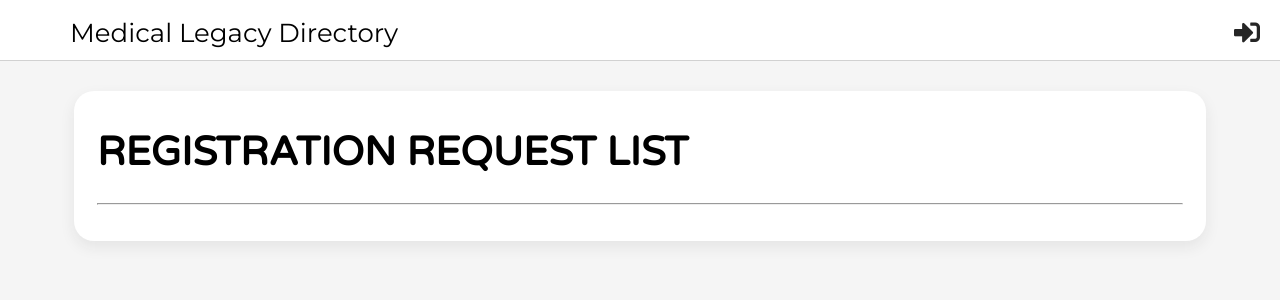
After one commit to TanmoySG/MedicalRecordsDirectory, a PHP site: page /requestList.php in a window 1280 px wide. The commit adds this page. Shown: the top 300 px of the page. Run offline with PHP 8.4, Linux system fonts and the light colour scheme; data that the repository does not hold is empty; some libraries are stand-ins or nearby versions; some web fonts are replaced.

Commit message:
Add files via upload

```diff
--- /dev/null
+++ b/register.php
@@ -0,0 +1,6 @@
+<?php
+/*
+ * Project by Tanmoy Sen Gupta | tanmoysps@gmail.com | www.tanmoysg.com
+ */
+
+include 'connection.php';
--- /dev/null
+++ b/requestList.php
@@ -0,0 +1,83 @@
+<!DOCTYPE html>
+<!--
+Project by Tanmoy Sen Gupta | tanmoysps@gmail.com | www.tanmoysg.com
+-->
+<html>
+    <head>
+        <meta charset="UTF-8">
+        <title>Registration Approval List</title>
+        <link rel="icon" href="favicon.ico" sizes="20x20" type="image/png">
+        <link rel="stylesheet" type="text/css" href="styling/dashboard.css">
+        <link rel="stylesheet" type="text/css" href="styling/flexboxgrid.css">
+        <link rel="stylesheet" type="text/css" href="styling/forms.css">
+        <meta name="viewport" content="width=device-width, initial-scale=1.0">
+        <link rel="stylesheet" href="https://use.fontawesome.com/releases/v5.6.0/css/all.css" crossorigin="anonymous">
+        <link rel="stylesheet" href="https://use.typekit.net/sgr8dvc.css">
+        <link href="https://fonts.googleapis.com/css?family=Lato|Montserrat|Open+Sans|Oswald|Raleway|Roboto" rel="stylesheet">
+        <link href="https://fonts.googleapis.com/css?family=Varela+Round" rel="stylesheet">
+    </head>
+    <body style=" height:  100%; background-color: #f5f5f5; padding-bottom: 10px;">
+        <div class="dashboard-navbar-light">
+            <div class="dashboard-navbar-options-light nav-title" style="width: 100%;">
+                <center>
+                    <span>
+                        <a href="index.php" style="float: left; padding-left: 50px; color: black">Medical Legacy Directory</a>
+                    </span>
+                    <span style="float: right;">
+                        <a href="login.php" style="color:#252525"><i class="fas fa-sign-in-alt"></i></a>
+                    </span>
+                </center>
+            </div>
+        </div>
+        <div style="padding-right: 5%; padding-left: 5%;">
+            <div class="col-lg-12 col-md-12 col-sm-12 col-xs-12">
+                <div class="box" style="padding-right: 2%; padding-left: 2%;">
+                    <h1 style="font-size: 40px;  font-family: 'Varela Round'; ">REGISTRATION REQUEST LIST</h1>
+                    <hr>
+                    <br>
+                    <?php
+                    include 'connection.php';
+
+                    //error_reporting(error_reporting() & ~E_NOTICE);
+                    $rows = array();
+                    $query = $pdo->prepare("SELECT * FROM user_reg_req WHERE verification_status = 'PENDING'");
+                    $query->execute();
+                    while ($row = $query->fetch(PDO::FETCH_ASSOC)) {
+                        $rows[] = $row;
+                    }
+                    foreach ($rows as $row) {
+                        ?>
+                        <div class="row">
+                            <div class="col-lg-12 col-md-12 col-sm-12 col-xs-12">
+                                <span style="font-size: 25px; color: #1e78ff"><?php echo $row['name']; ?></span><br><br>
+                                <div class="row">
+                                    <span class="col-lg-3 col-md-3 col-sm-12 col-xs-12">DOB: <?php echo $row['dob']; ?> </span>
+                                    <span class="col-lg-3 col-md-3 col-sm-12 col-xs-12">GENDER: <?php echo $row['gender']; ?> </span>
+                                    <span class="col-lg-3 col-md-3 col-sm-12 col-xs-12">EMAIL: <?php echo $row['email']; ?> </span>
+                                    <span class="col-lg-3 col-md-3 col-sm-12 col-xs-12">PHONE: <?php echo $row['phone']; ?> </span>
+                                </div>
+                                <br>
+                                <div class="row">
+                                    <span class="col-lg-3 col-md-3 col-sm-12 col-xs-12">ADDRESS: <?php echo $row['residence']; ?> </span>
+                                    <span class="col-lg-3 col-md-3 col-sm-12 col-xs-12">CITY: <?php echo $row['city']; ?> </span>
+                                    <span class="col-lg-3 col-md-3 col-sm-12 col-xs-12">STATE: <?php echo $row['state']; ?> </span>
+                                    <span class="col-lg-3 col-md-3 col-sm-12 col-xs-12">COUNTRY: <?php echo $row['country']; ?> </span>
+                                </div>
+                                <br>
+                                <div class="row">
+                                    <span class="col-lg-6 col-md-6 col-sm-12 col-xs-12"> UID TYPE: <?php echo $row['uid_type']; ?></span>
+                                    <span class="col-lg-6 col-md-6 col-sm-12 col-xs-12"> UID NUMBER: <?php echo $row['uid_no']; ?></span>
+                                </div>
+                                <br>
+                                <a href="registrationApproval.php?sl=<?php echo $row['sl']; ?>">Go to Request</a>
+                                <hr>
+                                <br>
+                            </div>
+                        </div>
+
+                    <?php } ?>
+                </div>
+            </div>
+        </div>
+    </body>
+</html>
```
Also changed, not shown: approveApplication.php (+7 -8 lines), registrationApproval.php (+31 -27 lines).
